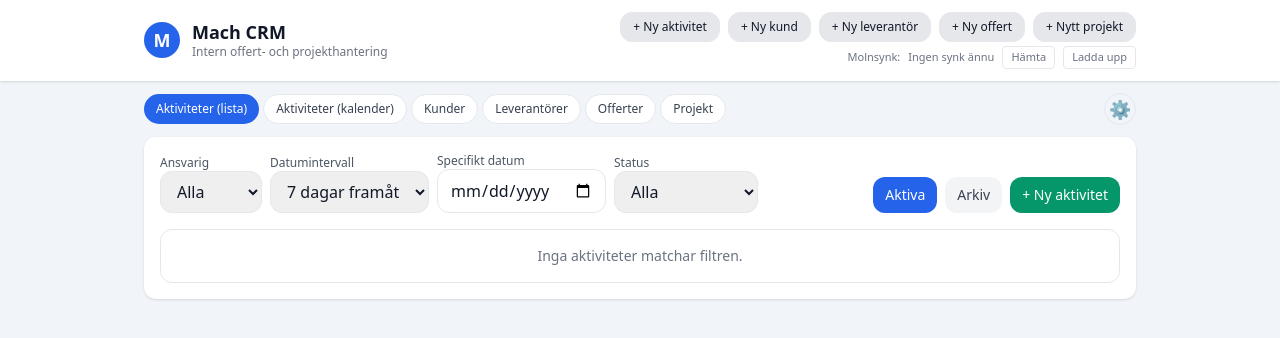
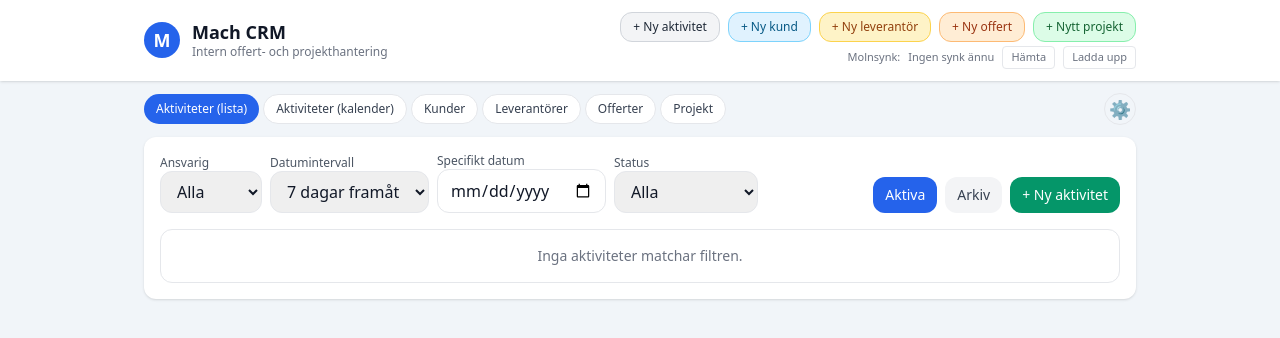
Before and after one commit to CralleMachab/mach-crm-new, a React (Vite) app: page / in a window 1280 px wide. Shown: the top 338 px of the page. Built offline with nearby package versions, Linux system fonts and the light colour scheme.

Commit message:
Update App.jsx

```diff
--- a/src/App.jsx
+++ b/src/App.jsx
@@ -1765,36 +1765,45 @@ export default function App() {
 
           <div className="flex flex-col items-end gap-1">
             <div className="flex items-center gap-2">
-              <button
-                className="border rounded-xl px-3 py-1.5 bg-gray-200 hover:bg-gray-300 text-xs"
+  {/* Aktiviteter – ljusgrå */}
+  <button
+    className="border border-gray-300 rounded-xl px-3 py-1.5 bg-gray-100 hover:bg-gray-200 text-xs text-gray-800"
     onClick={createActivity}
     type="button"
   >
     + Ny aktivitet
   </button>
-              <button
-                className="border rounded-xl px-3 py-1.5 bg-gray-200 hover:bg-gray-300 text-xs"
+
+  {/* Kund – ljusblå */}
+  <button
+    className="border border-sky-300 rounded-xl px-3 py-1.5 bg-sky-100 hover:bg-sky-200 text-xs text-sky-800"
     onClick={createCustomer}
     type="button"
   >
     + Ny kund
   </button>
-              <button
-                className="border rounded-xl px-3 py-1.5 bg-gray-200 hover:bg-gray-300 text-xs"
+
+  {/* Leverantör – ljusbrun (amber) */}
+  <button
+    className="border border-amber-300 rounded-xl px-3 py-1.5 bg-amber-100 hover:bg-amber-200 text-xs text-amber-800"
     onClick={createSupplier}
     type="button"
   >
     + Ny leverantör
   </button>
-              <button
-                className="border rounded-xl px-3 py-1.5 bg-gray-200 hover:bg-gray-300 text-xs"
+
+  {/* Offert – orange */}
+  <button
+    className="border border-orange-300 rounded-xl px-3 py-1.5 bg-orange-100 hover:bg-orange-200 text-xs text-orange-800"
     onClick={createOffer}
     type="button"
   >
     + Ny offert
   </button>
-              <button
-                className="border rounded-xl px-3 py-1.5 bg-gray-200 hover:bg-gray-300 text-xs"
+
+  {/* Projekt – ljusgrön */}
+  <button
+    className="border border-green-300 rounded-xl px-3 py-1.5 bg-green-100 hover:bg-green-200 text-xs text-green-800"
     onClick={createProjectFromScratch}
     type="button"
   >
```
Lines whose indentation alone changed are shown as unchanged.
